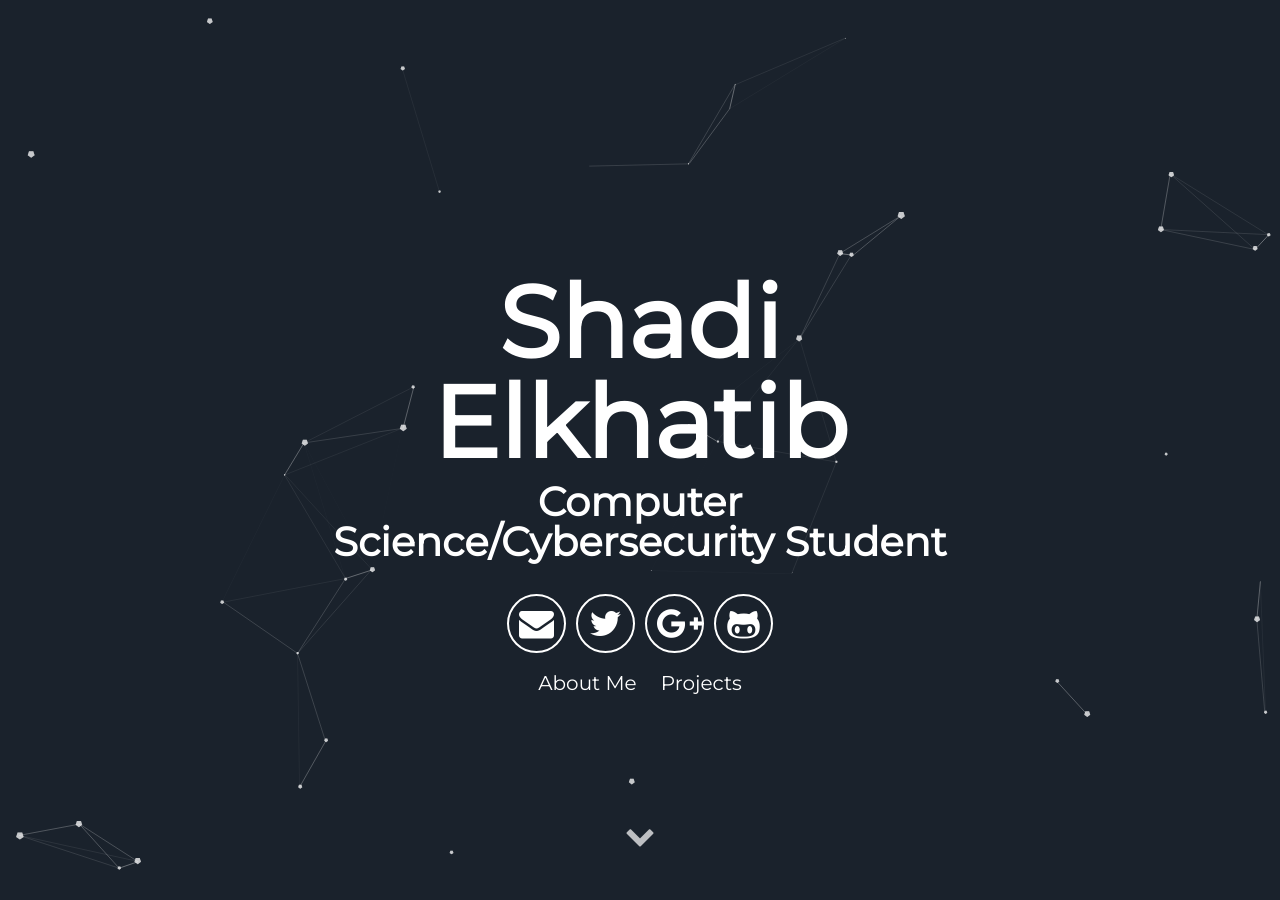
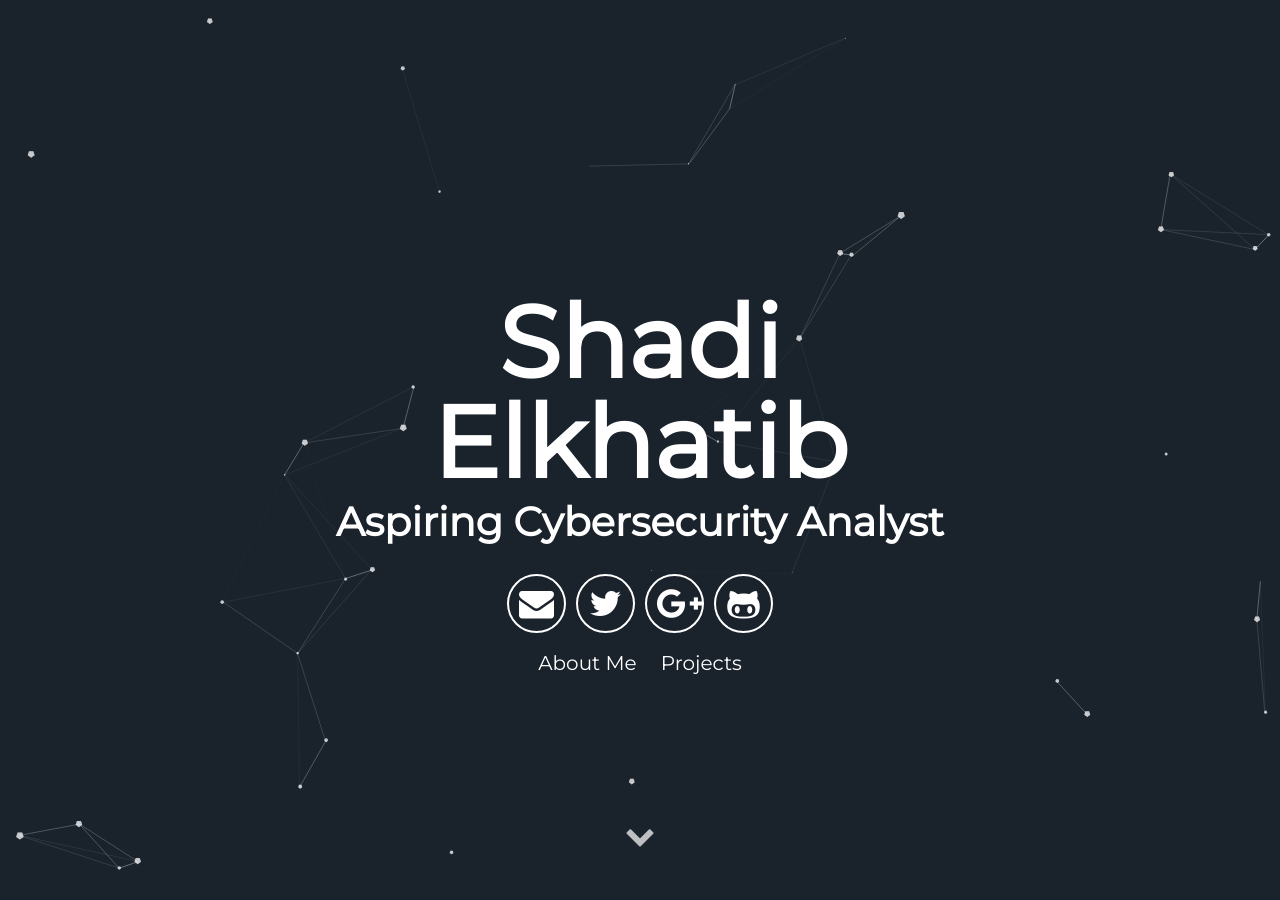
Before and after one commit to selk21/selk21.github.io, a Jekyll site: the page built from index.html, in a window 1280 px wide and 900 px high. Built offline with Jekyll 4.4.1, drawn with Linux system fonts in a browser that asks for light colours.

Commit message:
Update _config.yml

```diff
--- a/_config.yml
+++ b/_config.yml
@@ -3,7 +3,7 @@ title: Shadi Elkhatib
 
 # User settings
 username: Shadi Elkhatib
-user_title: Computer Science/Cybersecurity Student
+user_title: Aspiring Cybersecurity Analyst
 email: s.elk21@outlook.com
 twitter_username: lorem_ipsum
 github_username:  lorem_ipsum
```
